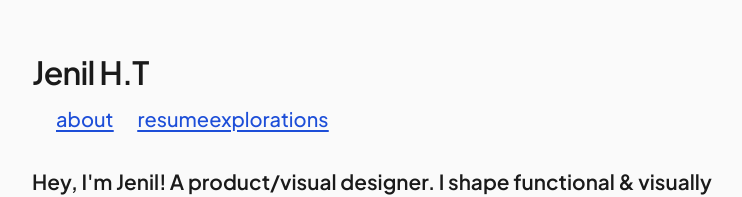
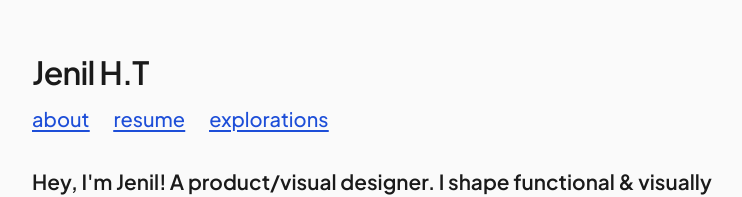
Before and after one commit to jenilthumar/jenil, a Next.js app: page / in a window 1280 px wide. Shown: the top 197 px of the page, without its empty margins (256-998 px from the left). Built offline with nearby package versions, Linux system fonts and the light colour scheme.

Commit message:
margin fix

```diff
--- a/app/page.js
+++ b/app/page.js
@@ -93,7 +93,7 @@ export default function Home() {
           variants={fadeInUp}
         >
 
-          <Link href="/aboutme" className="ms-[1.5rem]">
+          <Link href="/aboutme">
             <motion.span
               whileHover={{ color: "#1842b5" }}
               transition={{ duration: 0.2 }}
@@ -112,7 +112,7 @@ export default function Home() {
               resume
             </motion.span>
           </Link>
-          <Link href="/explorations">
+          <Link href="/explorations" className="ms-[1.5rem]">
             <motion.span
               whileHover={{ color: "#1842b5" }}
               transition={{ duration: 0.2 }}
```
